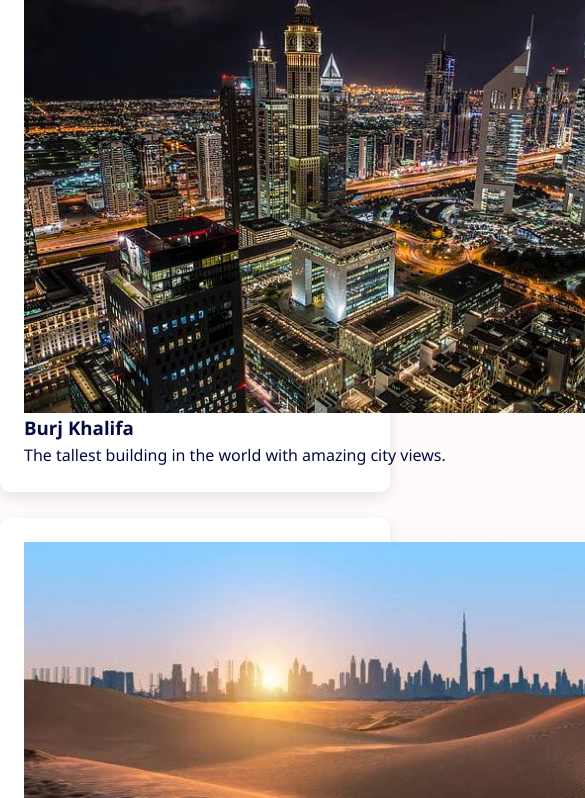
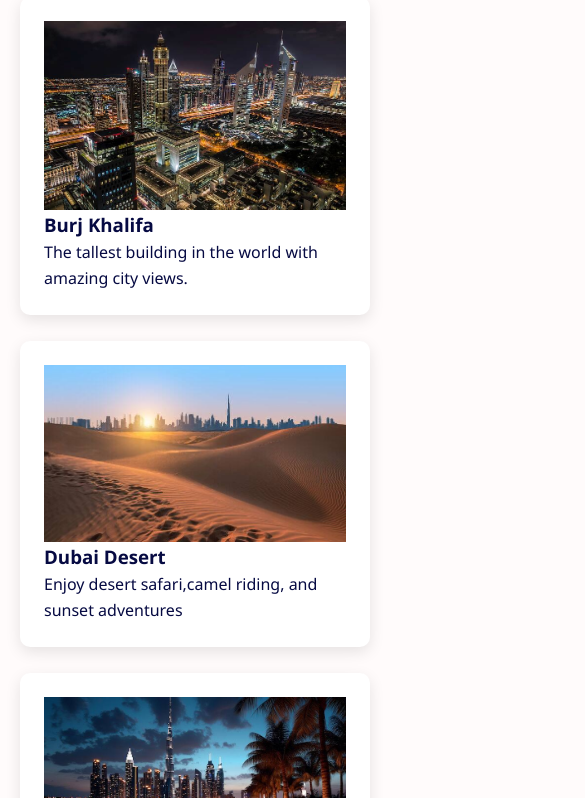
Before and after one commit to tinneke-77/Dubai-travel-web-project, a plain HTML site: page destination.html in a window 390 px wide. Shown: the part 285-1083 px from the top of the page, 585 px wide, since content can reach past the window. Drawn offline with Linux system fonts and the light colour scheme.

Commit message:
Update style.css

```diff
--- a/style.css
+++ b/style.css
@@ -116,3 +116,21 @@
     font-weight: bold;
     color:#003366
 }
+body {
+      font-family: sans-serif;
+      line-height: 1.6;
+      margin: 0;
+      padding: 20px;
+    }
+
+    .container {
+      max-width: 800px;  /* Stops the text from getting too wide on desktop */
+      width: 100%;       /* Allows it to shrink perfectly on mobile */
+      margin: 0 auto;    /* Centers the layout on the screen */
+    }
+
+    /* Makes sure images never spill off the screen */
+    img {
+      max-width: 100%;
+      height: auto;
+    }
```
